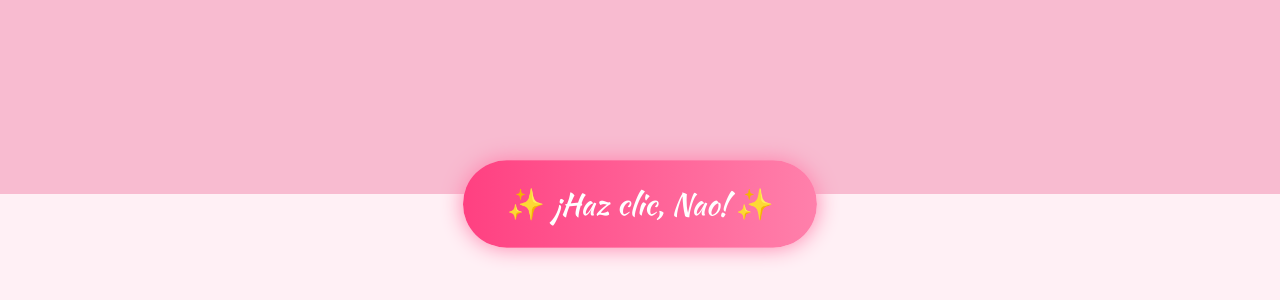
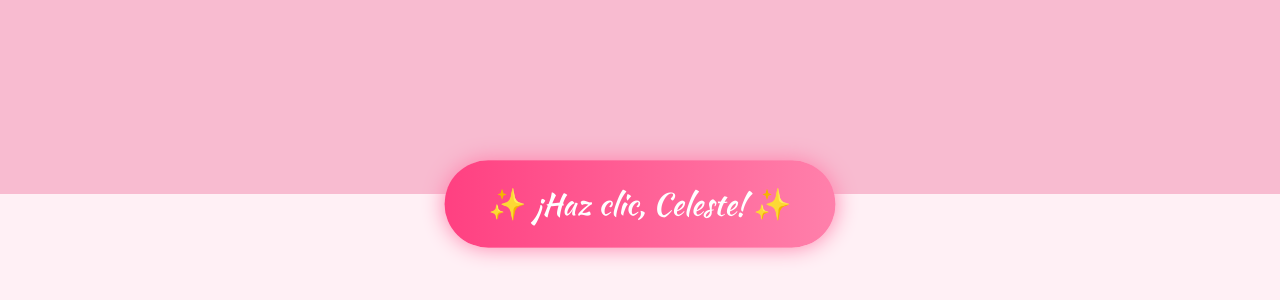
Before and after one commit to desplieguesrudy/Cumple_Celeste, a plain HTML site: page index.html in a window 1280 px wide. Shown: the part 206-506 px from the top of the page. Drawn offline with nearby package versions, Linux system fonts and the light colour scheme.

Commit message:
Update index.html

```diff
--- a/index.html
+++ b/index.html
@@ -164,7 +164,7 @@
   </style>
 </head>
 <body>
-  <button class="secret-btn" onclick="startCelebration()">✨ ¡Haz clic, Nao! ✨</button>
+  <button class="secret-btn" onclick="startCelebration()">✨ ¡Haz clic, Celeste! ✨</button>
 
   <div class="main-card" id="main-card">
     <h1 id="main-title">🎉🥳 ¡Feliz y bendecido cumpleaños, Celeste! 🎂🎊</h1>
```
